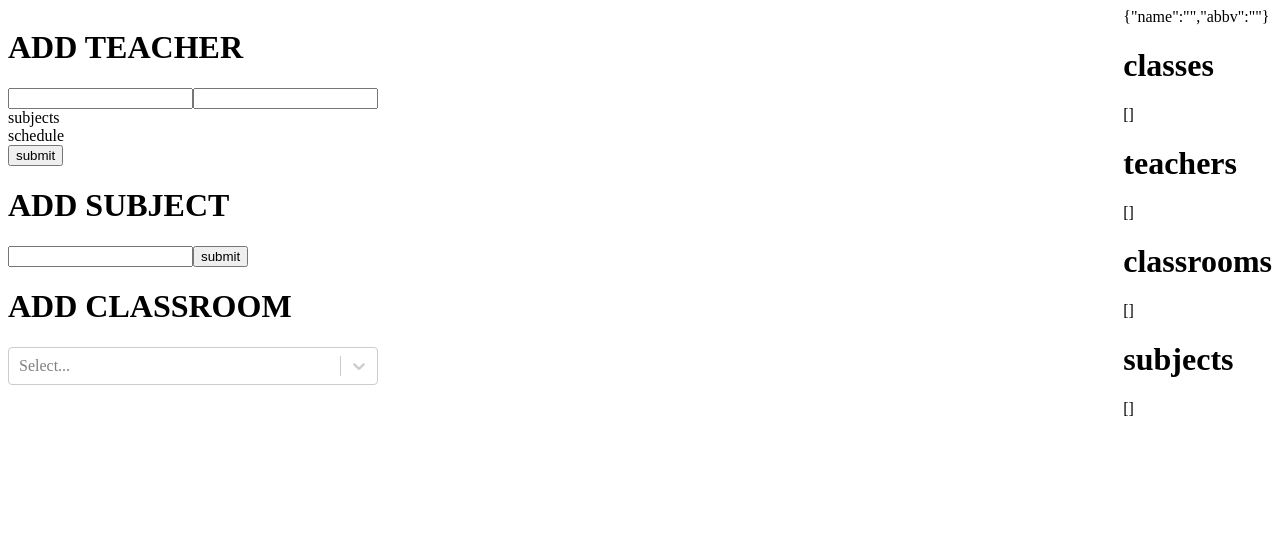
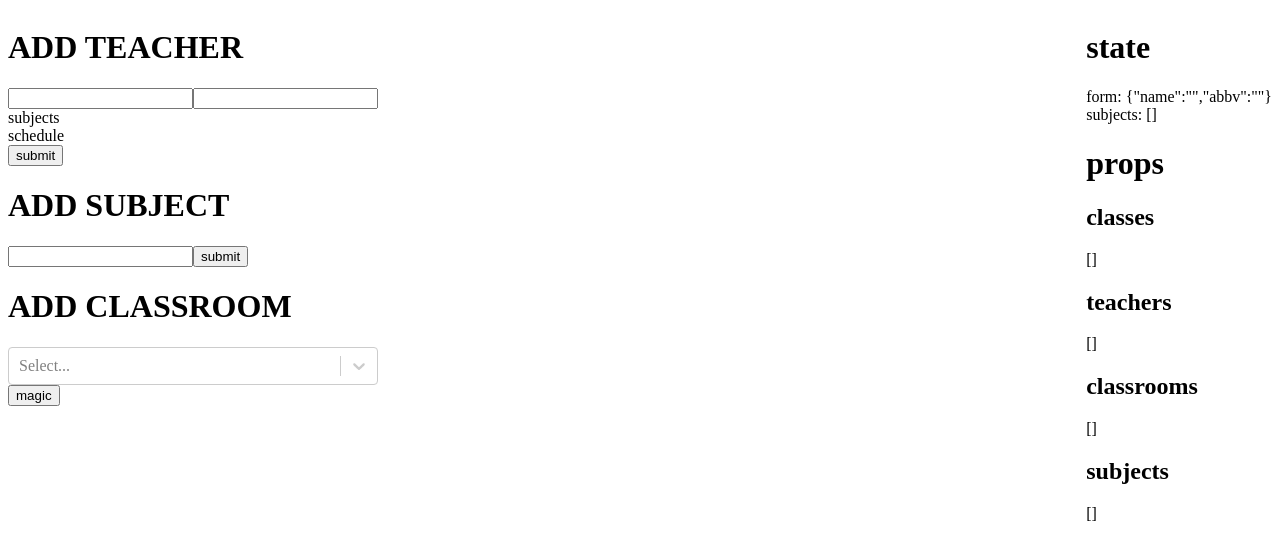
Before and after one commit to dawidmucha/schedule-planner, a React (Create React App) app: page / in a window 1280 px wide. Shown: the top 560 px of the page. Built offline with nearby package versions, Linux system fonts and the light colour scheme.

Commit message:
addClassroom list of subjects now updates in real time

```diff
--- a/src/App.js
+++ b/src/App.js
@@ -1,4 +1,4 @@
-import React, { useState } from 'react'
+import React, { useState, useEffect } from 'react'
 import { connect } from 'react-redux'
 import Select from 'react-select'
 
@@ -12,10 +12,18 @@ const App = (props) => {
 		abbv: ''
 	})
 
+	let [subjects, setSubjects] = useState([])
+
+	useEffect(() => {
+		if(subjects.length !== props.subjects.length) handleStateSubjects()
+	})
+
 	const handleAddTeacher = (e) => {
 		e.preventDefault()
 
 		props.addTeacher(addTeacher(form.addTeacherName, form.addTeacherAbbv, 'pussy', 'cat doll'))
+
+		handleStateSubjects()
 	}
 
 	const handleAddSubject = (e) => {
@@ -27,7 +35,7 @@ const App = (props) => {
 	const handleAddClassroom = (e) => {
 		e.preventDefault()
 
-		props.addClassroom(addClassroom)
+		// props.addClassroom(addClassroom)
 	}
 
 	const handleChange = (e) => {
@@ -35,6 +43,15 @@ const App = (props) => {
 			...form,
 			[e.target.name]: e.target.value
 		})
+	}
+
+	const handleStateSubjects = () => {
+		setSubjects(Object.assign([], subjects, props.subjects.map(subject => {
+			return ({
+				label: subject.name,
+				value: subject.name
+			})
+		})))
 	}
 
 	return (
@@ -57,31 +74,35 @@ const App = (props) => {
 
 				<form onSubmit={(e) => handleAddClassroom(e)}>
 					<h1>ADD CLASSROOM</h1>
-					<Select options={[
-						{ label: 'i wanna', value: 'i wanna' },
-						{ label: 'kill myself', value: 'kill myself'}
-					 ]} />
+					<Select isMulti options={subjects} />
+					<button onClick={handleStateSubjects}>magic</button>
 				</form>
 			</div>
 
 			<div className='right'>
+				<h1>state</h1>
 				<div>
-						{JSON.stringify(form)}
+						form: {JSON.stringify(form)}
 				</div>
 				<div>
-					<h1>classes</h1>
+					 subjects: {JSON.stringify(subjects)}
+				</div>
+
+				<h1>props</h1>
+				<div>
+					<h2>classes</h2>
 					{JSON.stringify(props.classes)}
 				</div>
 				<div>
-					<h1>teachers</h1>
+					<h2>teachers</h2>
 					{JSON.stringify(props.teachers)}
 				</div>
 				<div>
-					<h1>classrooms</h1>
+					<h2>classrooms</h2>
 					{JSON.stringify(props.classrooms)}
 				</div>
 				<div>
-					<h1>subjects</h1>
+					<h2>subjects</h2>
 					{JSON.stringify(props.subjects)}
 				</div>
 			</div>
```
